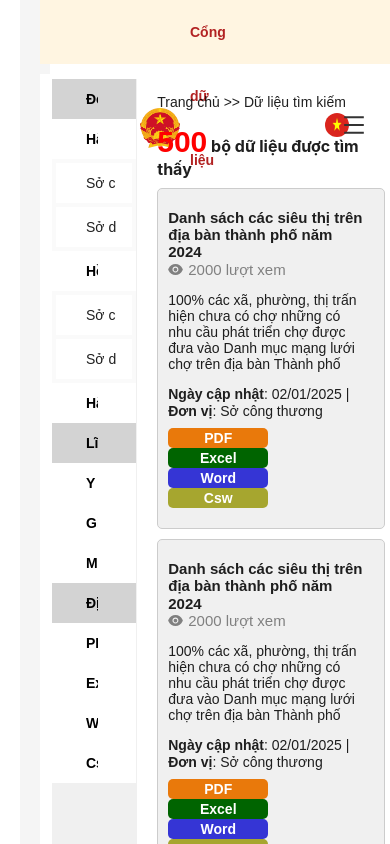
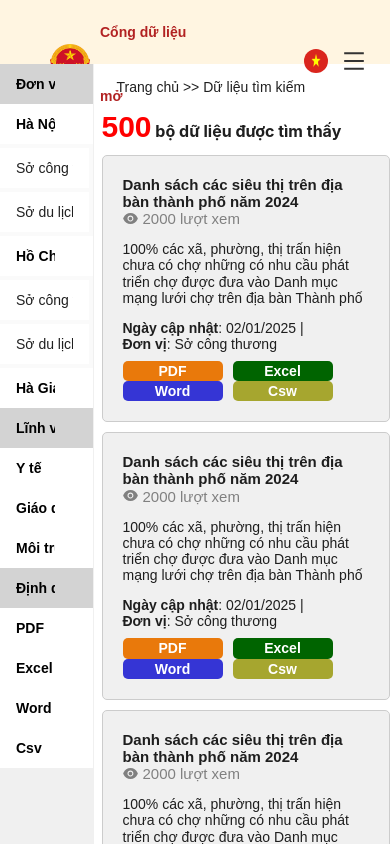
Before and after one commit to tuanflute275/dvc-kho-mo-teca, a React (Create React App) app: page /du-lieu in a window 390 px wide. Shown: the top 844 px of the page. Built offline with nearby package versions, Linux system fonts and the light colour scheme.

Commit message:
sửa duLieu.scss

```diff
--- a/src/containers/pages/du-lieu/duLieu.scss
+++ b/src/containers/pages/du-lieu/duLieu.scss
@@ -5,7 +5,8 @@ main {
 .container {
     max-width: 80%;
     margin: 0 auto;
-    background-color: rgb(255, 255, 255) !important;
+    padding: 0 !important;
+    // background-color: rgb(255, 255, 255) !important;
 }
 
 // sidebar styles
@@ -31,21 +32,20 @@ main {
     font-weight: bold;
 }
 
-.sidebar .parent_menu_item span,
-div {
+.sidebar .ant-menu-submenu .ant-menu-title-content,
+.ant-menu-submenu-title {
     padding-left: 10px !important;
     margin-top: 0 !important;
     margin-bottom: 0 !important;
 }
 
-.sidebar .parent_menu_item :hover {
+.sidebar .ant-menu-submenu :hover {
     background-color: transparent !important;
 }
 
 .sidebar .sub_menu_items {
     background-color: white !important;
     border-radius: unset !important;
-    // padding: 0 !important;
 }
 
 .sidebar .sub_menu_items:hover {
@@ -58,17 +58,17 @@ div {
 }
 
 .sidebar .sub_menu_items .number {
-    background-color: #ffeb3b; /* Màu vàng nền */
-    color: #000; /* Màu chữ đen */
-    padding: 4px 10px; /* Khoảng cách xung quanh chữ */
-    border-radius: 12px; /* Bo tròn góc */
-    font-size: 14px; /* Kích thước chữ */
-    font-weight: bold; /* Làm đậm chữ */
-    display: inline-block; /* Đảm bảo phần tử hiển thị inline */
-    height: 24px; /* Chiều cao cố định */
-    line-height: 16px; /* Căn giữa chữ theo chiều dọc */
-    text-align: center; /* Căn giữa chữ theo chiều ngang */
-    margin-left: 8px; /* Khoảng cách giữa tên và số */
+    background-color: #ffeb3b;
+    color: #000;
+    padding: 4px 10px;
+    border-radius: 12px;
+    font-size: 14px;
+    font-weight: bold;
+    display: inline-block;
+    height: 24px;
+    line-height: 16px;
+    text-align: center;
+    margin-left: 8px;
 }
 
 .sidebar .sub_menu_items .number:hover {
@@ -96,36 +96,6 @@ div {
     padding: 15px;
     margin: 0;
 }
-
-// .main .pagination {
-//     display: flex;
-//     justify-content: space-between;
-//     padding: 10px 0;
-// }
-
-// .main .pagination .page-center {
-//     margin-left: 100px;
-// }
-
-// .main .pagination .arrow-left {
-//     border: 1px solid red !important;
-//     color: red !important;
-// }
-
-// .main .pagination .next {
-//     background-color: red !important;
-//     color: white !important;
-//     margin-left: 10px;
-// }
-
-// .main .pagination .page {
-//     padding: 10px 0;
-// }
-
-// .main .pagination .page input {
-//     width: 50px;
-//     margin: 0 10px;
-// }
 // end main content styles
 
 //responsive
@@ -134,3 +104,9 @@ div {
         display: none;
     }
 }
+
+@media (max-width: 480px) {
+    .sidebar {
+        font-size: 10px;
+    }
+}
```
